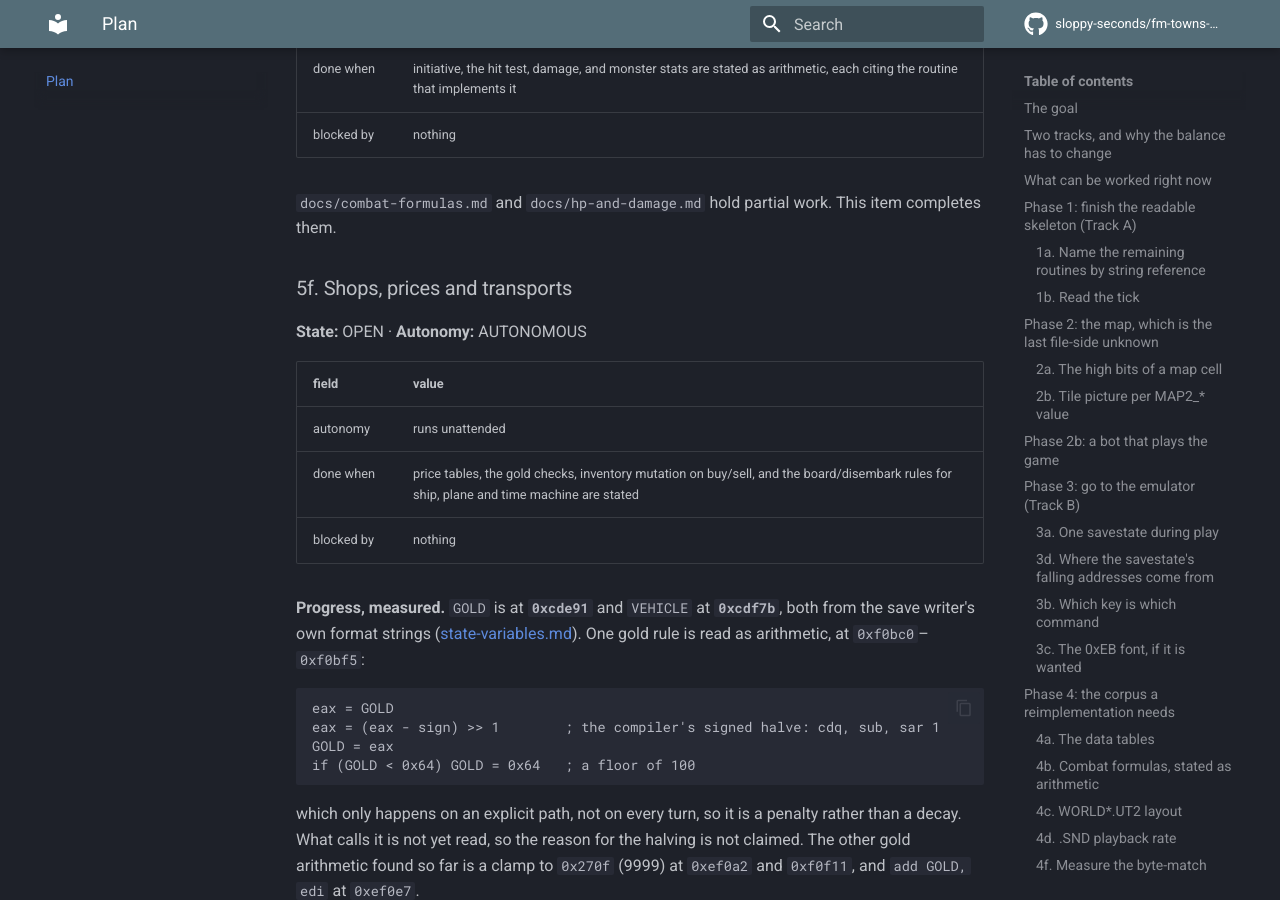
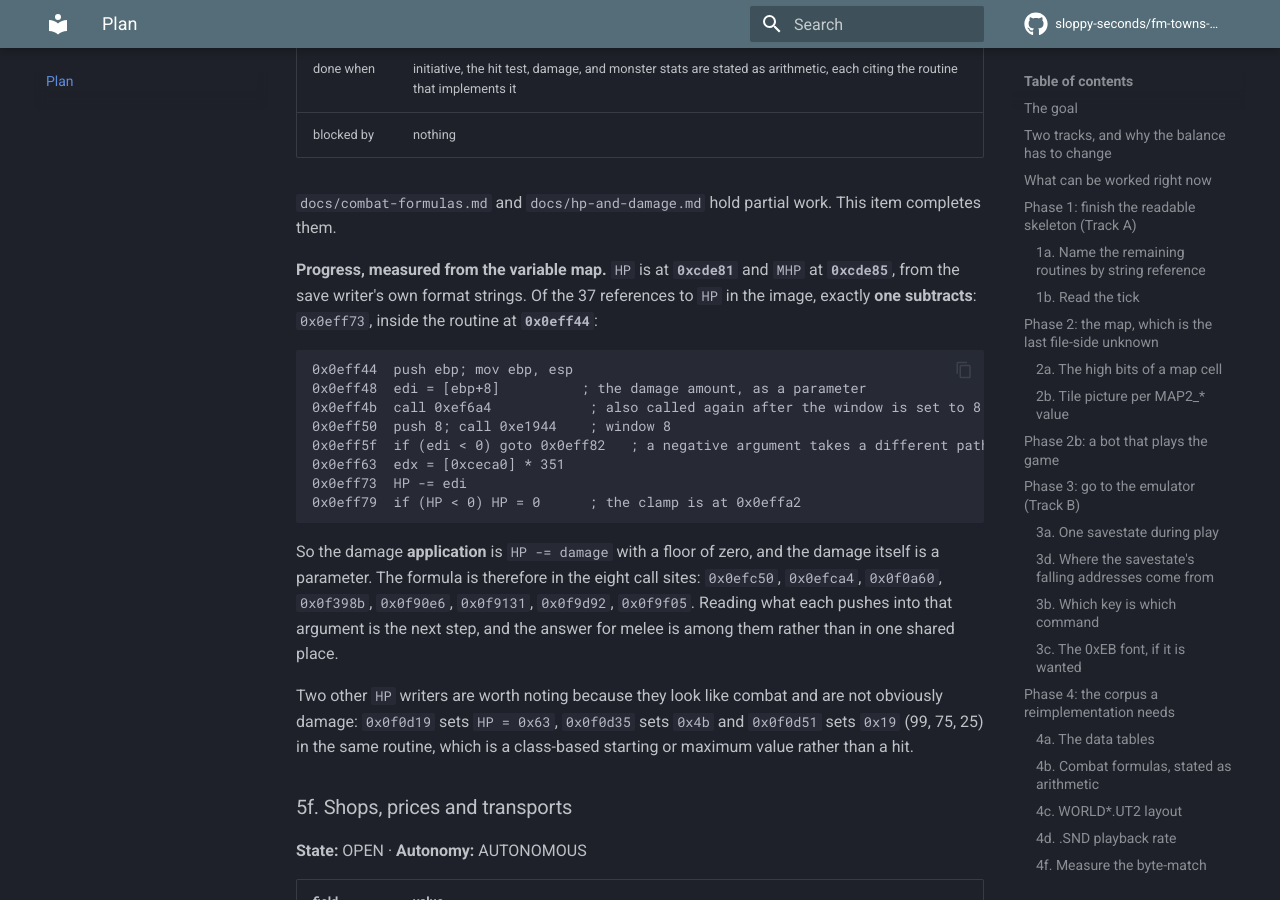
Before and after one commit to sloppy-seconds/fm-towns-ultima, an MkDocs documentation site: the page built from docs/plan.md, in a window 1280 px wide and 900 px high, scrolled down 28051 px. Built offline with MkDocs 1.6.1 and Material for MkDocs 9.7.7, drawn with Linux system fonts in a browser that asks for light colours; comment, search, counter and statistics services are not loaded.

Commit message:
5e: the damage application located and it is one subtraction
Of the 37 references to HP (0xcde81), exactly one subtracts: 0x0eff73 inside the routine at 0x0eff44.
The routine takes the damage as a parameter, sets window 8, and does HP -= damage with a floor of zero
(the clamp is at 0x0effa2). A negative argument branches elsewhere at 0x0eff5f, so healing goes through
the same entry.

That means the formula is not in one shared place: it is in the eight call sites, listed in the item:
0x0efc50, 0x0efca4, 0x0f0a60, 0x0f398b, 0x0f90e6, 0x0f9131, 0x0f9d92, 0x0f9f05. Reading what each pushes
into the argument is the next step.

Also recorded, because it looks like combat and is not: the same routine sets HP to 99, 75 and 25 at
0x0f0d19, 0x0f0d35 and 0x0f0d51, which is a starting or maximum value rather than a hit.

````diff
--- a/docs/plan.md
+++ b/docs/plan.md
@@ -961,6 +961,30 @@ The item's own question is answered; the transition's arithmetic is the next rea
 
 `docs/combat-formulas.md` and `docs/hp-and-damage.md` hold partial work. This item completes them.
 
+**Progress, measured from the variable map.** `HP` is at **`0xcde81`** and `MHP` at **`0xcde85`**, from the save
+writer's own format strings. Of the 37 references to `HP` in the image, exactly **one subtracts**: `0x0eff73`,
+inside the routine at **`0x0eff44`**:
+
+```
+0x0eff44  push ebp; mov ebp, esp
+0x0eff48  edi = [ebp+8]          ; the damage amount, as a parameter
+0x0eff4b  call 0xef6a4            ; also called again after the window is set to 8
+0x0eff50  push 8; call 0xe1944    ; window 8
+0x0eff5f  if (edi < 0) goto 0x0eff82   ; a negative argument takes a different path
+0x0eff63  edx = [0xceca0] * 351
+0x0eff73  HP -= edi
+0x0eff79  if (HP < 0) HP = 0      ; the clamp is at 0x0effa2
+```
+
+So the damage **application** is `HP -= damage` with a floor of zero, and the damage itself is a parameter. The
+formula is therefore in the eight call sites: `0x0efc50`, `0x0efca4`, `0x0f0a60`, `0x0f398b`, `0x0f90e6`, `0x0f9131`,
+`0x0f9d92`, `0x0f9f05`. Reading what each pushes into that argument is the next step, and the answer for melee is
+among them rather than in one shared place.
+
+Two other `HP` writers are worth noting because they look like combat and are not obviously damage: `0x0f0d19` sets
+`HP = 0x63`, `0x0f0d35` sets `0x4b` and `0x0f0d51` sets `0x19` (99, 75, 25) in the same routine, which is a
+class-based starting or maximum value rather than a hit.
+
 ### 5f. Shops, prices and transports
 
 **State:** OPEN · **Autonomy:** AUTONOMOUS
````
